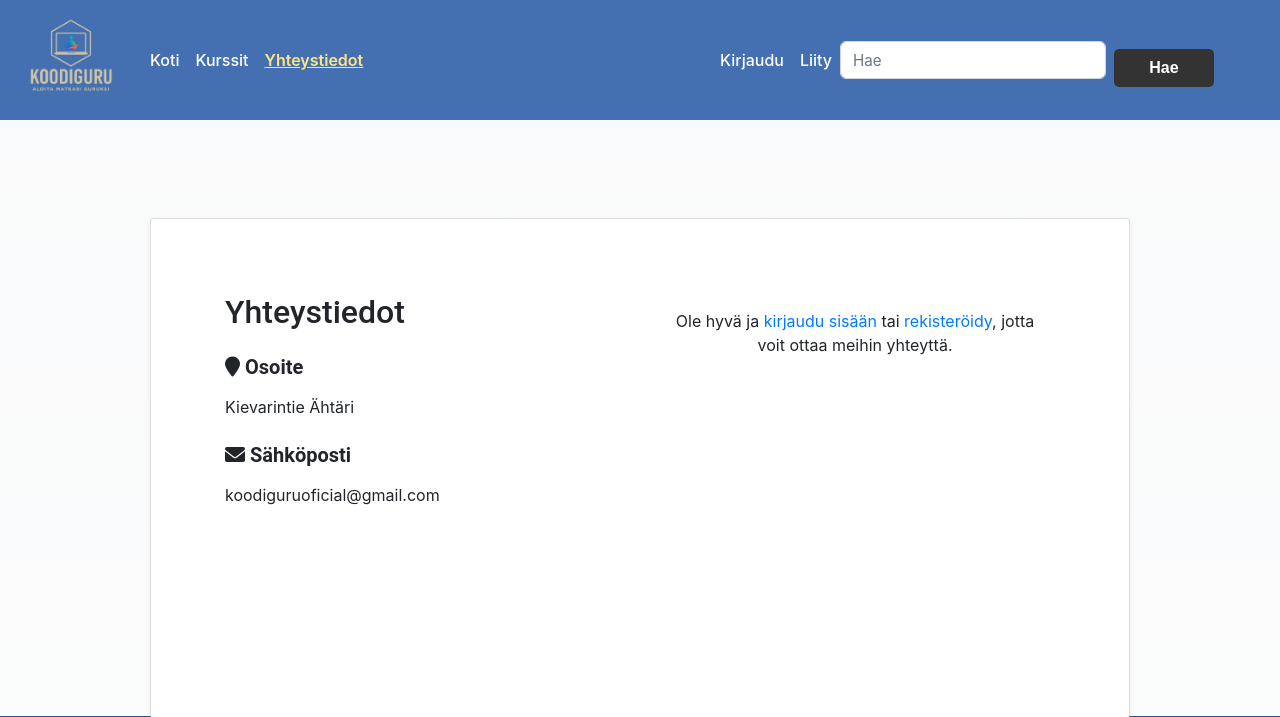
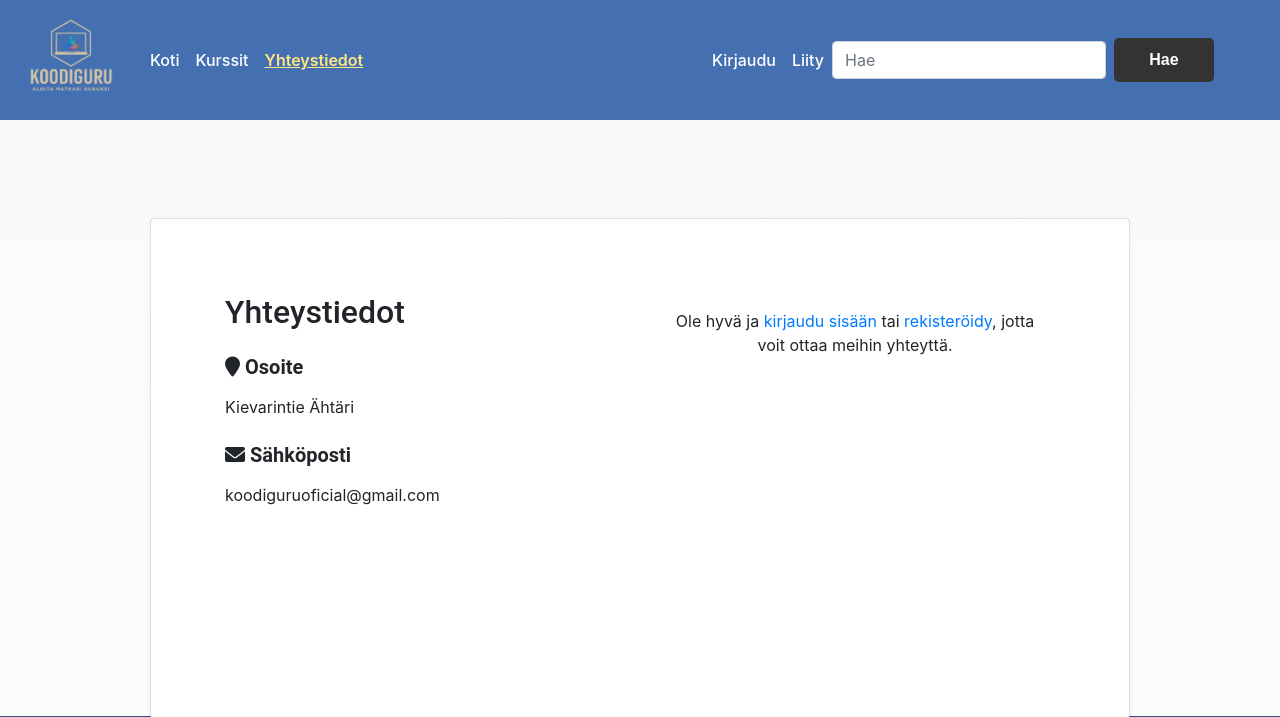
Before and after one commit to pelammin77/koodiguru_pilot, a Django app: page /contact/ in a window 1280 px wide. Shown: the top 717 px of the page. Run offline with Django 4.2, Linux system fonts and the light colour scheme; some libraries are stand-ins or nearby versions.

Commit message:
paluu vanhaan hakuun

```diff
--- a/main_app/templates/main_app/navi.html
+++ b/main_app/templates/main_app/navi.html
@@ -54,24 +54,10 @@
       {% endif %}
     </ul>
 
-    <form class="form-inline d-flex align-items-center ms-3" action="{% url 'main_app:search' %}" method="get" style="gap: 0.5rem;">
-      <input
-        class="form-control"
-        type="search"
-        placeholder="Hae"
-        name="q"
-        aria-label="Hae"
-        style="height: 38px; border-radius: 0.375rem; padding: 0 0.75rem; font-size: 0.95rem;"
-      />
-      <button
-        class="btn btn-outline-light"
-        type="submit"
-        style="height: 38px; padding: 0 1rem; font-weight: 600;"
-      >
-        Hae
-      </button>
+    <form class="form-inline my-2 my-lg-0" action="{% url 'main_app:search' %}" method="get">
+      <input class="form-control mr-sm-2" type="search" placeholder="Hae" name="q" aria-label="Hae"/>
+      <button class="btn btn-light my-2 my-sm-0" type="submit">Hae</button>
     </form>
-
 
     <ul class="navbar-nav">
       {% if user.is_authenticated and user.role == 'student' and not user.is_premium %}
```
